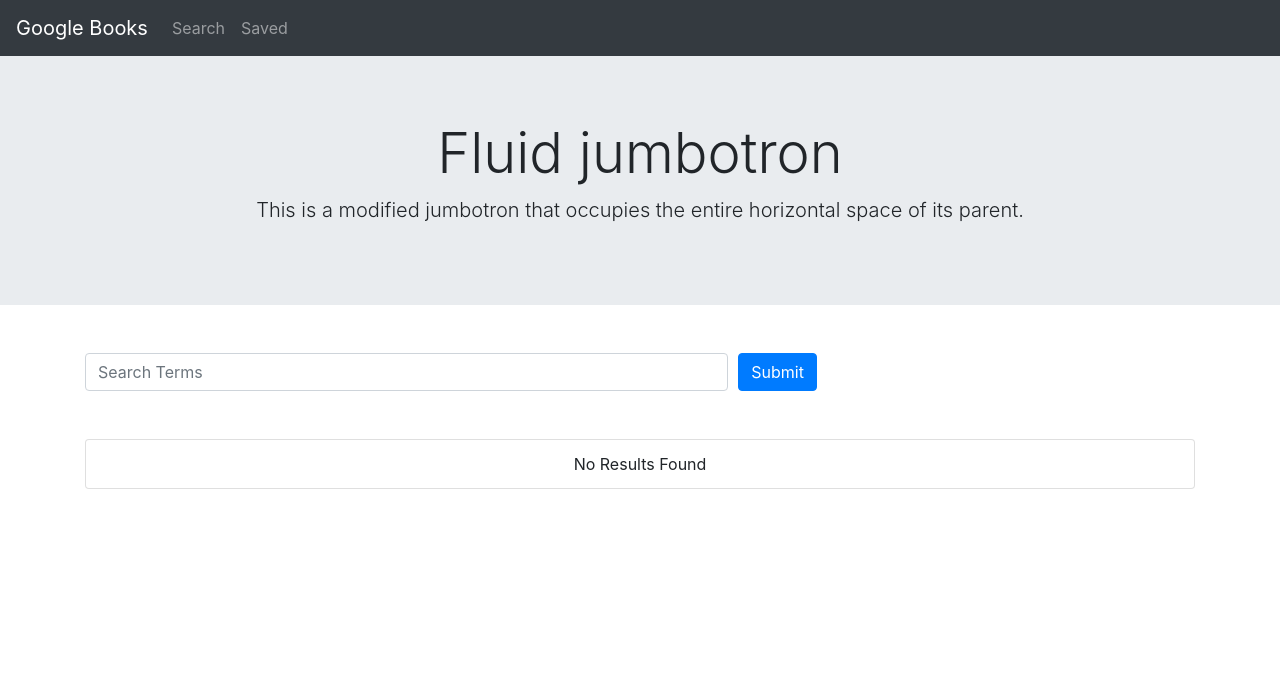
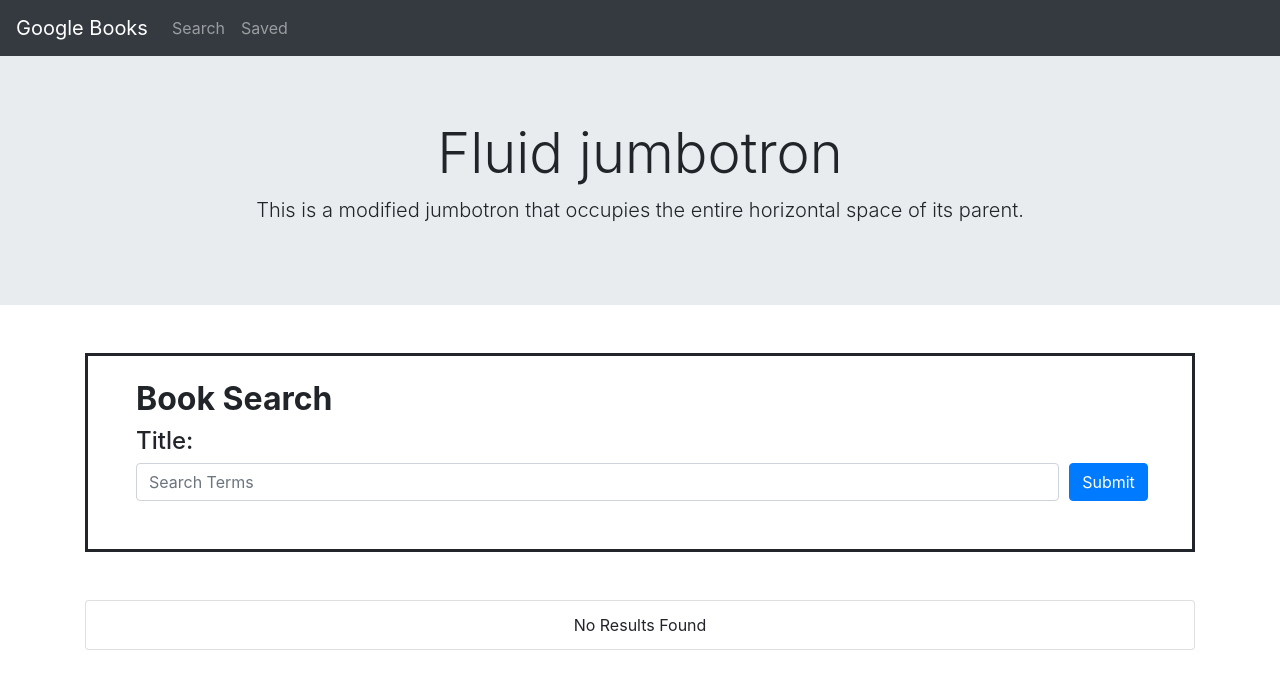
Before and after one commit to Stovencrantz/google-books-app, a React (Create React App) app in the folder client/: page / in a window 1280 px wide. Shown: the top 686 px of the page. Built offline with nearby package versions, Linux system fonts and the light colour scheme.

Commit message:
Added a border and descriptive text to the SearchBar component, along with adjusting the column sizes for the form input and submit button to reduce whitespace

```diff
--- a/client/src/components/Searchbar/index.jsx
+++ b/client/src/components/Searchbar/index.jsx
@@ -3,9 +3,10 @@ import API from "../utils/API.js";
 import BookContext from "../../context/bookContext";
 
 export default function Searchbar() {
-
-    const [searchTerm, setSearchTerm ] = useState("");
-    const { bookContext, setBookContext, isLoading, setIsLoading } = useContext(BookContext)
+  const [searchTerm, setSearchTerm] = useState("");
+  const { bookContext, setBookContext, isLoading, setIsLoading } = useContext(
+    BookContext
+  );
 
   function handleInputChange(event) {
     event.preventDefault();
@@ -17,30 +18,37 @@ export default function Searchbar() {
     console.log("search term: ", searchTerm);
     setIsLoading(true);
     API.searchBooks(searchTerm)
-        .then(response => {
+      .then((response) => {
         console.log("Response from server: ", response.data);
         setBookContext(response.data);
         setIsLoading(false);
       })
-        .catch(err => console.log("error in handleFormSubmit catch: ", err))
-
+      .catch((err) => console.log("error in handleFormSubmit catch: ", err));
   }
 
-    return(
-
+  return (
+    <div className="px-5 pt-4 mb-5" style={{borderStyle: "solid"}}>
+        <h2 className="text-left"><strong>Book Search</strong></h2>
+        <h4 className="text-left">Title:</h4>
       <form className="mb-5" onSubmit={handleFormSubmit}>
         <div className="form-row">
-                <div className = "col-7">
-                    <input type="text" className="form-control" name="query"
+          <div className="col-11">
+            <input
+              type="text"
+              className="form-control"
+              name="query"
               placeholder="Search Terms"
               onChange={handleInputChange}
-                    value={searchTerm} />
+              value={searchTerm}
+            />
           </div>
-                <div className="col-5 text-left">
-                    <button className="btn btn-primary" type="submit">Submit</button>
+          <div className="col-1 text-left">
+            <button className="btn btn-primary" type="submit">
+              Submit
+            </button>
           </div>
         </div>
       </form>
-
-    )
+    </div>
+  );
 }
```
Lines whose indentation alone changed are shown as unchanged.
